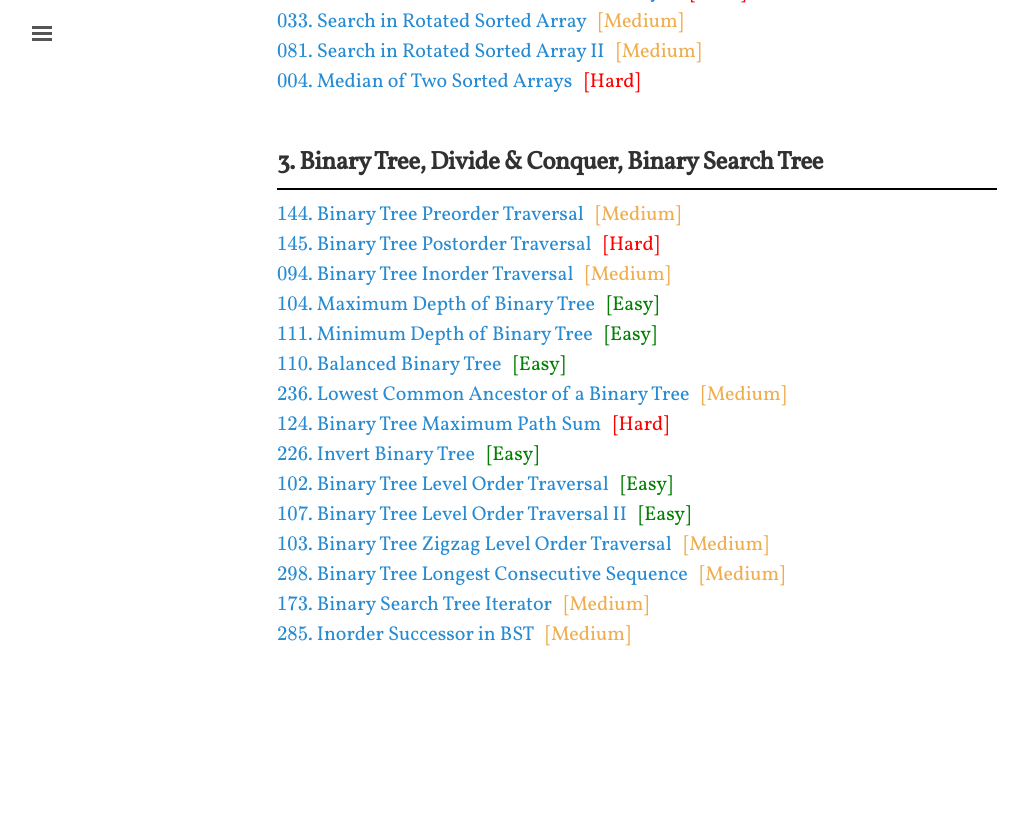
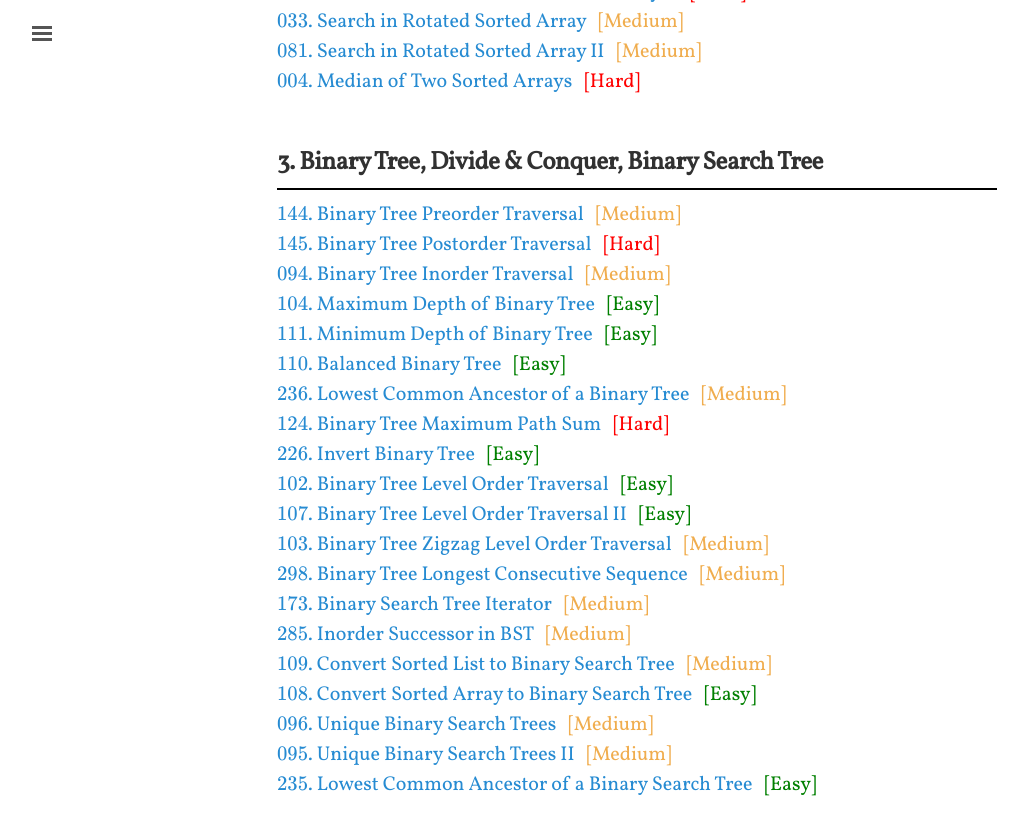
Before and after one commit to shevapato2008/myBlog, a Jekyll site: the page built from algorithms/leetcode/index.md, in a window 1280 px wide and 900 px high, scrolled down 987 px. Shown: the top 835 px of the window, without its empty margins (3-1031 px from the left). Built offline with Jekyll 4.4.1, drawn with Linux system fonts in a browser that asks for light colours; some web fonts are replaced; formulas are drawn with MathJax 3; before the commit the page ends 1737 px from its top, so only the background shows below that.

Commit message:
Updated.

```diff
--- a/algorithms/leetcode/index.md
+++ b/algorithms/leetcode/index.md
@@ -53,5 +53,10 @@ This is LeetCode homepage.
 [$298$. Binary Tree Longest Consecutive Sequence]({{site.baseurl}}/algorithms/leetcode/298) &nbsp; <span style="color:#F0AD4E;">[Medium]</span><br>
 [$173$. Binary Search Tree Iterator]({{site.baseurl}}/algorithms/leetcode/173) &nbsp; <span style="color:#F0AD4E;">[Medium]</span><br>
 [$285$. Inorder Successor in BST]({{site.baseurl}}/algorithms/leetcode/285) &nbsp; <span style="color:#F0AD4E;">[Medium]</span><br>
+[$109$. Convert Sorted List to Binary Search Tree]({{site.baseurl}}/algorithms/leetcode/109) &nbsp; <span style="color:#F0AD4E;">[Medium]</span><br>
+[$108$. Convert Sorted Array to Binary Search Tree]({{site.baseurl}}/algorithms/leetcode/108) &nbsp; <span style="color:green;">[Easy]</span><br>
+[$096$. Unique Binary Search Trees]({{site.baseurl}}/algorithms/leetcode/96) &nbsp; <span style="color:#F0AD4E;">[Medium]</span><br>
+[$095$. Unique Binary Search Trees II]({{site.baseurl}}/algorithms/leetcode/95) &nbsp; <span style="color:#F0AD4E;">[Medium]</span><br>
+[$235$. Lowest Common Ancestor of a Binary Search Tree]({{site.baseurl}}/algorithms/leetcode/235) &nbsp; <span style="color:green;">[Easy]</span><br>
 
 <br><br>
```
